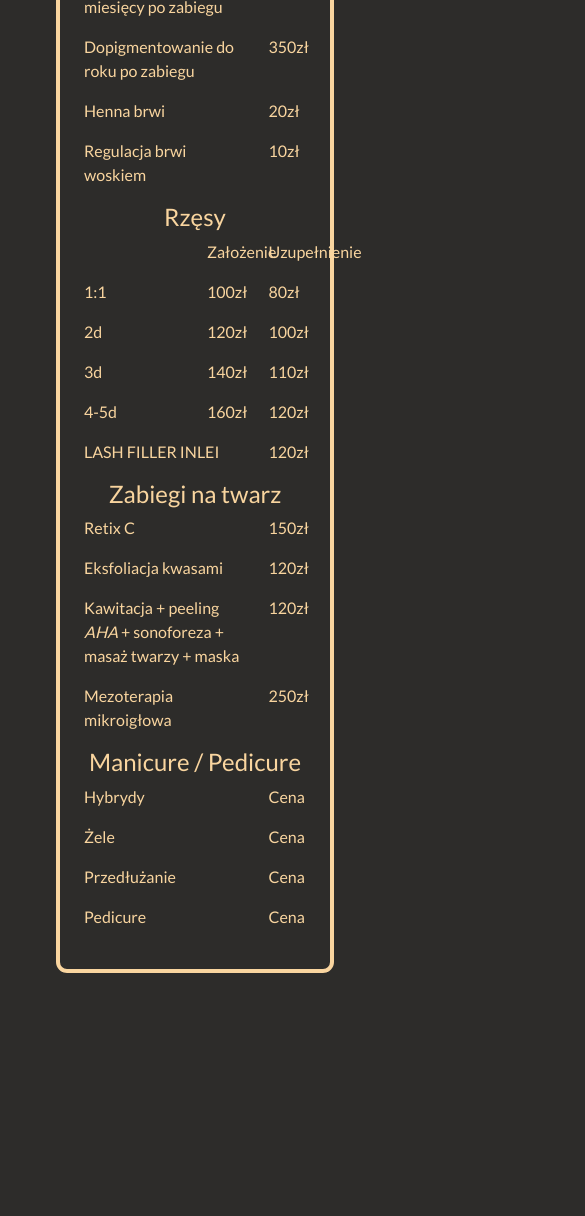
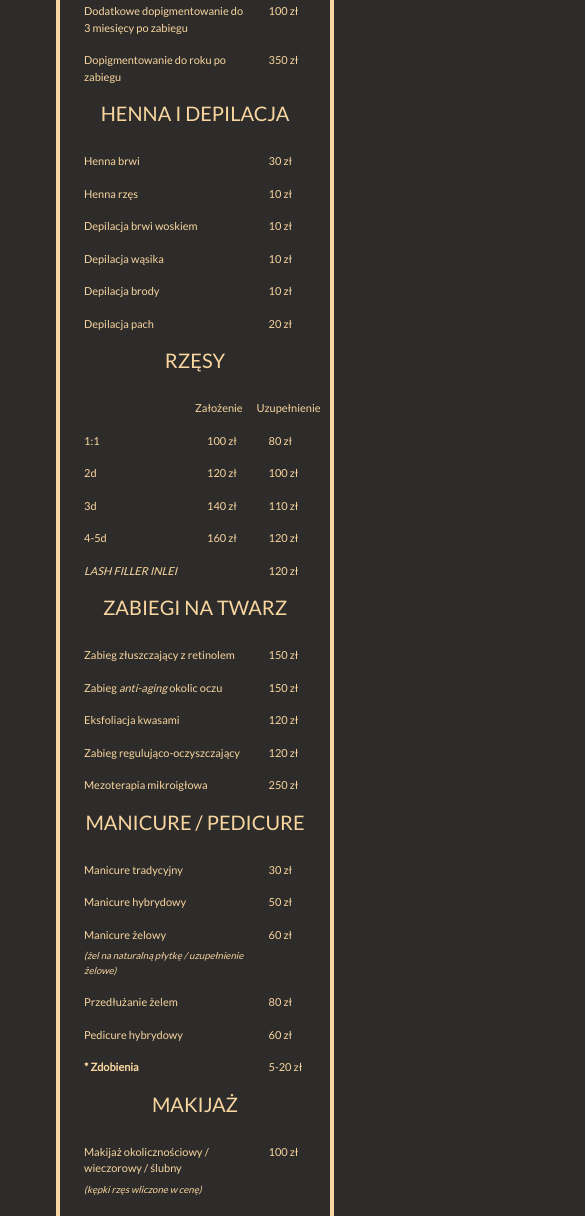
Before and after one commit to Kosmetologia-Estetyczna-DS/cennik, a website: page index.html in a window 390 px wide. Shown: the part 553-1769 px from the top of the page, 585 px wide, since content can reach past the window. Before the commit the page ends 1582 px from the top, so only its background shows below. Drawn offline with nearby package versions, Linux system fonts and the light colour scheme; a web font is replaced by a local one.

Commit message:
final layout fix, media queries, addition of text

```diff
--- a/index.html
+++ b/index.html
@@ -25,101 +25,142 @@
 
             <div>
                 <p class="place">KOSMETOLOGIA ESTETYCZNA</p>
-                <!-- <p class="name">Delfina Skowrońska</p> -->
-                <img src="Name.svg">
+                <p class="name">Delfina Skowrońska</p>
+                <!-- <img src="Name.svg"> -->
           </div>
         </div>
-          <h2 class="text-center category">Brwi</h2>
+          <h2 class="text-center category">MAKIJAŻ PERMANENTNY</h2>
           <div class="row">
             <div class="row col">
-            <p class="lowBracket">Makijaż permamentny: OMBRE / POWDER / INSTA BROWS</p>
-              <p class="brackets"><I>(zabieg właściwy +dopigmentowanie po 5-6 tyg.)</I></p>
+            <p class="lowBracket">Makijaż permamentny brwi: metoda OMBRE / POWDER / INSTA BROWS</p>
+              <p class="brackets"><I>(zabieg właściwy + dopigmentowanie po 5-6 tyg.)</I></p>
             </div>
-            <p class="col-3 col-md-2 cena">700zł</p>
+            <p class="col-3 col-md-2 noWrap ">700 zł</p>
           </div>
           <!-- <div class="row">
             <p class="col brackets"><I>(zabieg właściwy +dopigmentowanie po 5-6 tyg.)</I></p>
             </div> -->
           <div class="row">
             <p class="col">Dodatkowe dopigmentowanie do 3 miesięcy po zabiegu</p>
-            <p class="col-3 col-md-2 cena">100zł</p>
+            <p class="col-3 col-md-2 noWrap ">100 zł</p>
           </div>
           <div class="row">
             <p class="col">Dopigmentowanie do roku po zabiegu</p>
-            <p class="col-3 col-md-2 cena">350zł</p>
+            <p class="col-3 col-md-2  noWrap">350 zł</p>
+          </div>
+          <h2 class="text-center category">HENNA I DEPILACJA</h2>
+          <div class="row">
+            <p class="col">Henna brwi</p>
+            <p class="col-3 col-md-2  noWrap">30 zł</p>
           </div>
           <div class="row">
-            <p class="col">Henna brwi</p>
-            <p class="col-3 col-md-2 cena">20zł</p>
+            <p class="col">Henna rzęs</p>
+            <p class="col-3 col-md-2  noWrap">10 zł</p>
           </div>
           <div class="row">
-            <p class="col">Regulacja brwi woskiem</p>
-            <p class="col-3 col-md-2 cena">10zł</p>
+            <p class="col">Depilacja brwi woskiem</p>
+            <p class="col-3 col-md-2  noWrap">10 zł</p>
           </div>
-          <h2 class="text-center category">Rzęsy</h2>
           <div class="row">
+            <p class="col">Depilacja wąsika</p>
+            <p class="col-3 col-md-2 noWrap ">10 zł</p>
+          </div>
+          <div class="row">
+            <p class="col">Depilacja brody</p>
+            <p class="col-3 col-md-2  noWrap">10 zł</p>
+          </div>
+          <div class="row">
+            <p class="col">Depilacja pach</p>
+            <p class="col-3 col-md-2  noWrap">20 zł</p>
+          </div>
+          <h2 class="text-center category">RZĘSY</h2>
+          <div class="row justify-content-end">
             <p class="col"></p>
-            <p class="col-3 col-md-2">Założenie</p>
-            <p class="col-3 col-md-2">Uzupełnienie</p>
+            <p class="col-3 col-md-2 uzup1">Założenie</p>
+            <p class="col-3 col-md-2 uzup2">Uzupełnienie</p>
           </div>
           <div class="row">
             <p class="col">1:1</p>
-            <p class="col-3 col-md-2 ">100zł</p>
-            <p class="col-3 col-md-2 cena">80zł</p>
+            <p class="col-3 col-md-2 noWrap">100 zł</p>
+            <p class="col-3 col-md-2  noWrap">80 zł</p>
           </div>
           <div class="row">
             <p class="col">2d</p>
-            <p class="col-3 col-md-2">120zł</p>
-            <p class="col-3 col-md-2 cena">100zł</p>
+            <p class="col-3 col-md-2 noWrap">120 zł</p>
+            <p class="col-3 col-md-2 noWrap ">100 zł</p>
           </div>
           <div class="row">
             <p class="col">3d</p>
-            <p class="col-3 col-md-2">140zł</p>
-            <p class="col-3 col-md-2 cena">110zł</p>
+            <p class="col-3 col-md-2 noWrap">140 zł</p>
+            <p class="col-3 col-md-2 noWrap ">110 zł</p>
           </div>
           <div class="row">
             <p class="col">4-5d</p>
-            <p class="col-3 col-md-2">160zł</p>
-            <p class="col-3 col-md-2 cena">120zł</p>
+            <p class="col-3 col-md-2 noWrap">160 zł</p>
+            <p class="col-3 col-md-2 noWrap ">120 zł</p>
           </div>
           <div class="row">
-            <p class="col">LASH FILLER INLEI</p>
-            <p class="col-3 col-md-2 cena">120zł</p>
+            <p class="col"><i>LASH FILLER INLEI</i></p>
+            <p class="col-3 col-md-2 noWrap ">120 zł</p>
           </div>
-          <h2 class="text-center category">Zabiegi na twarz
+          <h2 class="text-center category">ZABIEGI NA TWARZ
           </h2>
           <div class="row">
-            <p class="col">Retix C</p>
-            <p class="col-3 col-md-2 cena">150zł</p>
+            <p class="col">Zabieg złuszczający z retinolem</p>
+            <p class="col-3 col-md-2 noWrap ">150 zł</p>
+          </div>
+          <div class="row">
+            <p class="col">Zabieg <i>anti-aging</i> okolic oczu</p>
+            <p class="col-3 col-md-2 noWrap ">150 zł</p>
           </div>
           <div class="row">
             <p class="col">Eksfoliacja kwasami</p>
-            <p class="col-3 col-md-2 cena">120zł</p>
+            <p class="col-3 col-md-2 noWrap ">120 zł</p>
           </div>
           <div class="row">
-            <p class="col">Kawitacja + peeling <i>AHA</i> + sonoforeza + masaż twarzy + maska</p>
-            <p class="col-3 col-md-2 cena">120zł</p>
+            <p class="col">Zabieg regulująco-oczyszczający</p>
+            <p class="col-3 col-md-2 noWrap ">120 zł</p>
           </div>
           <div class="row">
             <p class="col">Mezoterapia mikroigłowa</p>
-            <p class="col-3 col-md-2 cena">250zł</p>
+            <p class="col-3 col-md-2 noWrap ">250 zł</p>
           </div>
-          <h2 class="text-center category">Manicure / Pedicure</h2>
+          <h2 class="text-center category">MANICURE / PEDICURE</h2>
           <div class="row">
-            <p class="col">Hybrydy</p>
-            <p class="col-3 col-md-2 cena">Cena</p>
+            <p class="col">Manicure tradycyjny</p>
+            <p class="col-3 col-md-2 noWrap ">30 zł</p>
           </div>
           <div class="row">
-            <p class="col">Żele</p>
-            <p class="col-3 col-md-2 cena">Cena</p>
+            <p class="col">Manicure hybrydowy</p>
+            <p class="col-3 col-md-2  noWrap">50 zł</p>
           </div>
           <div class="row">
-            <p class="col">Przedłużanie</p>
-            <p class="col-3 col-md-2 cena">Cena</p>
+            <div class="row col">
+              <p class="lowBracket">Manicure żelowy</p>
+                <p class="brackets"><I>(żel na naturalną płytkę / uzupełnienie żelowe)</I></p>
+              </div>
+            <p class="col-3 col-md-2 noWrap ">60 zł</p>
+          </div>
+          <div class="row">
+            <p class="col">Przedłużanie żelem</p>
+            <p class="col-3 col-md-2 noWrap ">80 zł</p>
           </div><div class="row">
-            <p class="col">Pedicure</p>
-            <p class="col-3 col-md-2 cena">Cena</p>
+            <p class="col">Pedicure hybrydowy</p>
+            <p class="col-3 col-md-2 noWrap ">60 zł</p>
           </div>
+          <div class="row">
+            <p class="col"> <b>* Zdobienia</b></p>
+            <p class="col-3 col-md-2 noWrap ">5-20 zł</p>
+          </div>
+          <h2 class="text-center category">MAKIJAŻ</h2>
+          <div class="row">
+            <div class="row col">
+              <p class="lowBracket">Makijaż okolicznościowy / wieczorowy / ślubny</p>
+                <p class="brackets"><I>(kępki rzęs wliczone w cenę)</I></p>
+              </div>
+            <p class="col-3 col-md-2  noWrap">100 zł</p>
+          </div>
+        </div>
       </div>
     </div>
     <script src="js.js"></script>
--- a/style.css
+++ b/style.css
@@ -26,26 +26,65 @@ color: #f9d59f
 }
   .place
  {
-   font-size: 32px;
+   font-size: 2rem;
    text-align: center;
  }
  .name {
    font-family: Allison;
-   font-size: 180px;
+   font-size: 8rem;
    text-align: center;
- }
- .cena{
-  text-align:right;
-  padding-right: 6vw;
-  margin-bottom: 0;
-  display: inline;
  }
  .brackets{
    font-size: 1rem;
-  margin-top: 6px;
+  margin-top: 2px;
   padding-top: 0px;
 }
 .lowBracket{
-  margin-bottom: 6px;
-  padding-bottom: 6px;
+  margin-bottom: 2px;
+  padding-bottom: 2px;
 }
+.uzup{
+  justify-items: end;
+}
+.noWrap {
+  white-space: nowrap;
+
+}
+
+@media screen and (max-width: 700px){
+.name {
+  font-size: 4rem;
+}
+.place
+{
+  font-size: 1.5rem;
+  text-align: center;
+}
+.body{
+  font-size: 11px;
+}
+.brackets{
+  font-size: 0.6rem;
+ margin-top: 2px;
+ padding-top: 0px;
+}
+.lowBracket{
+ margin-bottom: 2px;
+ padding-bottom: 2px;
+}
+}
+@media screen and (max-width: 450px){
+.uzup1{
+  padding-left: 0px;
+}
+.uzup2{
+  padding-left: 0px;
+  padding-right: 20px;
+}
+.category {
+  color: #F9D59F;
+  font-family: Lato;
+  font-size: 20px;
+  padding-bottom: 20px;
+}
+}
```
